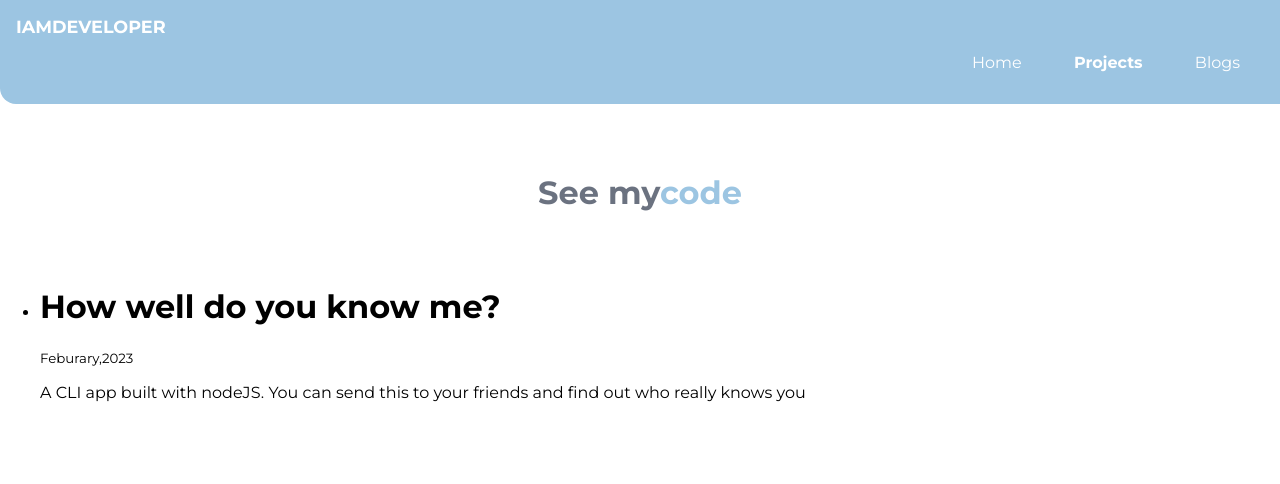
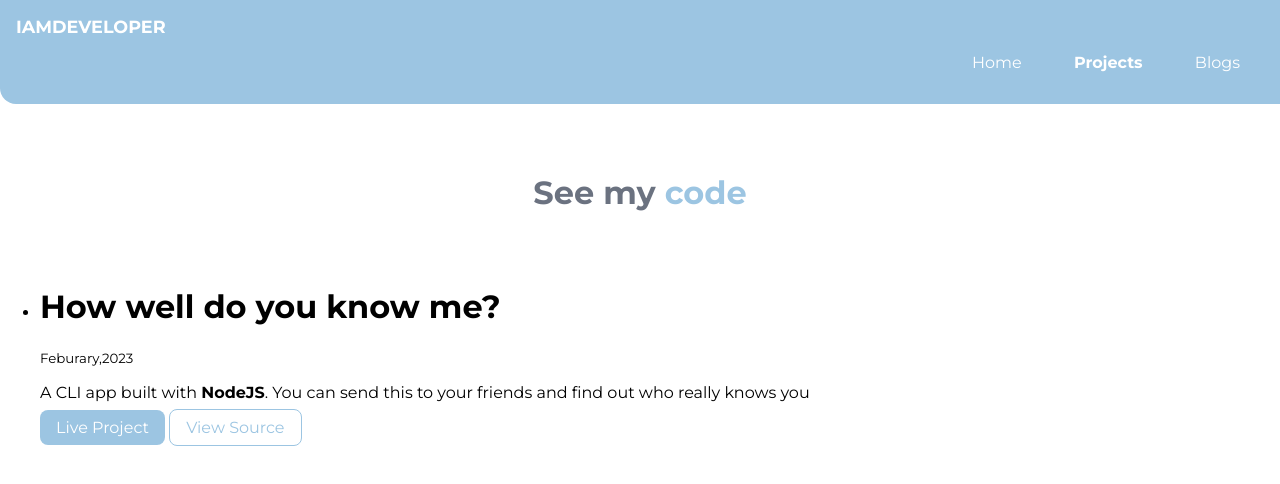
Before and after one commit to Dharinicodes/Dharini-portfolio, a plain HTML site: page projects.html in a window 1280 px wide. Drawn offline with Linux system fonts and the light colour scheme.

Commit message:
fix: error

```diff
--- a/projects.html
+++ b/projects.html
@@ -25,7 +25,7 @@
 
     <header class="hero">
       <h1 class="hero-heading">
-        See my<span class="heading-highlight">code</span>
+        See my<span class="heading-highlight"> code</span>
       </h1>
     </header>
 
@@ -34,11 +34,20 @@
         <h1>How well do you know me?</h1>
         <small>Feburary,2023</small>
         <p>
-          A CLI app built with nodeJS. You can send this to your friends and
-          find out who really knows you
+          A CLI app built with <strong>NodeJS</strong>. You can send this to
+          your friends and find out who really knows you
         </p>
+        <a
+          class="link link-primary"
+          href="https://replit.com/@Dharinicodes/How-well-do-you-know-me-quiz"
+          >Live Project</a
+        >
+        <a
+          class="link link-secondary"
+          href="https://github.com/Dharinicodes/how-well-do-you-know-me-quiz"
+          >View Source</a
+        >
       </li>
     </ul>
-
   </body>
 </html>
```
Also changed, not shown: lib/components.html (+1 -1 lines).
